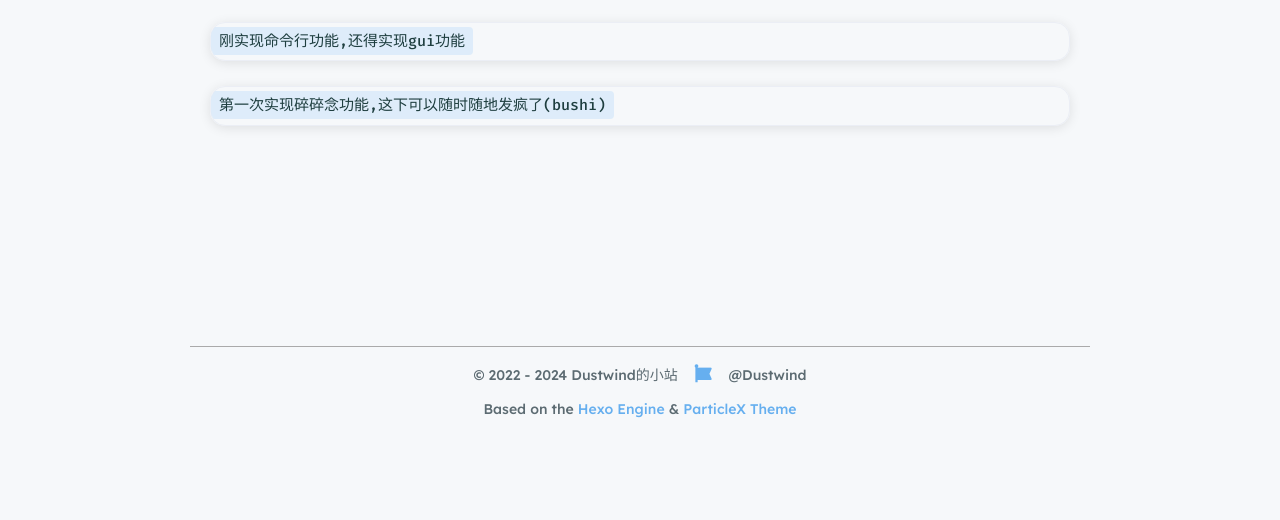
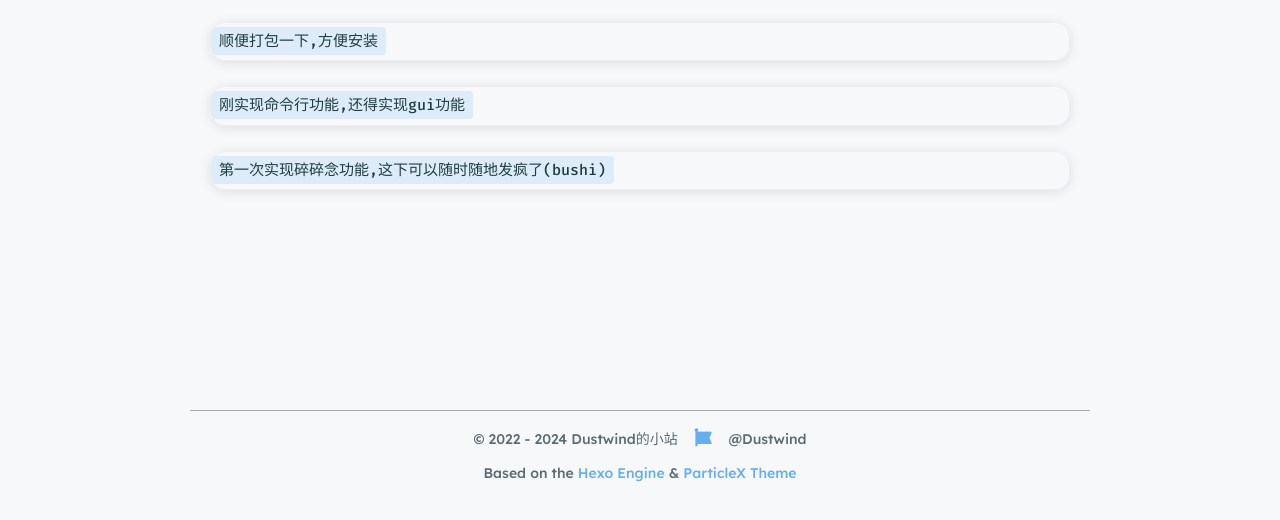
Before and after one commit to 31207/31207.github.io, a plain HTML site: page 碎碎念/index.html in a window 1280 px wide. Shown: the part 258-778 px from the top of the page. Drawn offline with nearby package versions, Linux system fonts and the light colour scheme; a script that the page names is missing.

Commit message:
Site updated: 2024-06-19 13:57:18

```diff
--- a/碎碎念/index.html
+++ b/碎碎念/index.html
@@ -164,7 +164,9 @@
     </div>
 
     <div class="content" v-pre>
-        <h1 id="这是我的碎碎念"><a href="#这是我的碎碎念" class="headerlink" title="这是我的碎碎念"></a>这是我的碎碎念</h1><pre><code class="2024-06-19-13:56:29">刚实现命令行功能,还得实现gui功能
+        <h1 id="这是我的碎碎念"><a href="#这是我的碎碎念" class="headerlink" title="这是我的碎碎念"></a>这是我的碎碎念</h1><pre><code class="2024-06-19-13:57:18">顺便打包一下,方便安装
+</code></pre>
+<pre><code class="2024-06-19-13:56:29">刚实现命令行功能,还得实现gui功能
 </code></pre>
 <pre><code class="2024-06-19-13:53:02">第一次实现碎碎念功能,这下可以随时随地发疯了(bushi)
 </code></pre>
```
